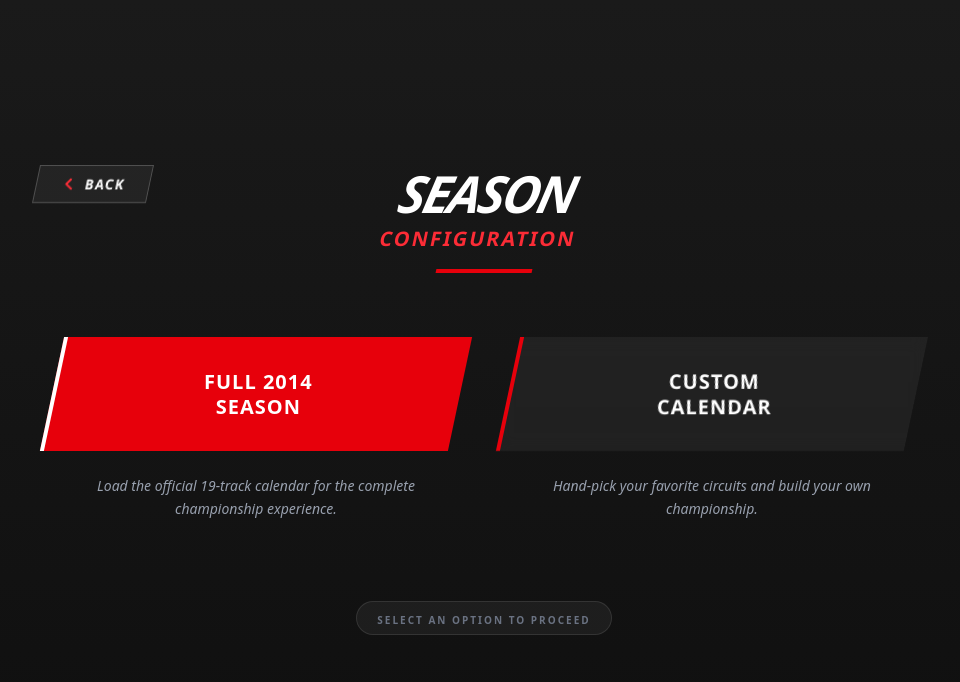
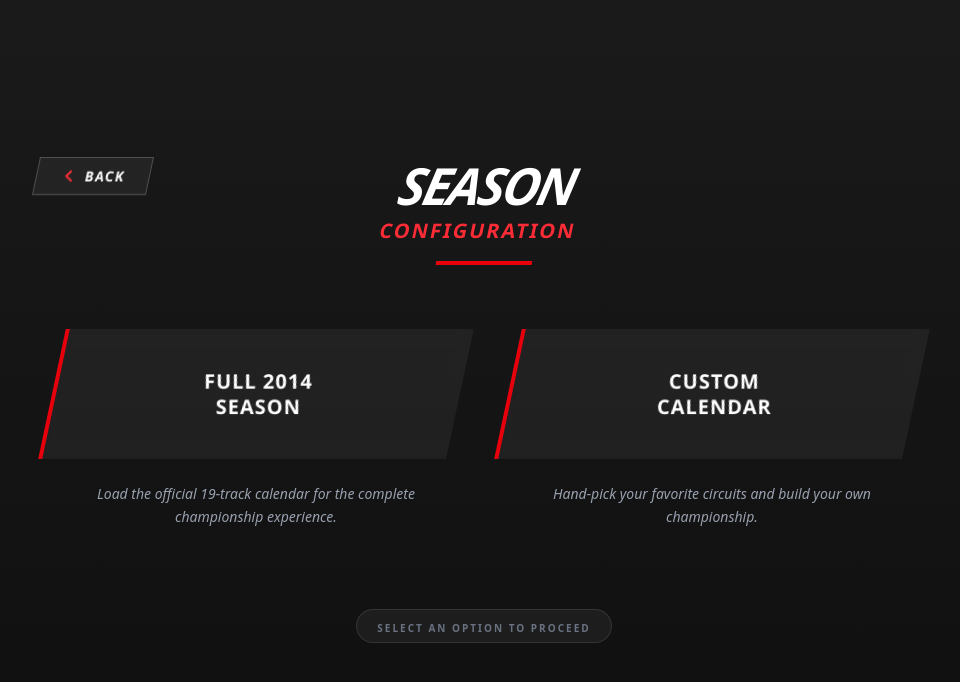
Before and after one commit to therobhe/f1-game-point-manager, a React (Vite) app: page /track-config in a window 1280 px wide. Shown: the top 682 px of the page, without its empty margins (156-1116 px from the left). Built offline with nearby package versions, Linux system fonts and the light colour scheme.

Commit message:
fix: consistent button color schema and link target for custom point system

```diff
--- a/src/App.tsx
+++ b/src/App.tsx
@@ -5,6 +5,7 @@ import { SeasonProvider } from './context/SeasonContextProvider.tsx';
 import { ConfigCalendar } from './pages/ConfigCalendar/ConfigCalendar';
 import { ConfigPointSystem } from './pages/ConfigPointSystem/ConfigPointSystem.tsx';
 import { CustomCalendarConfig } from './pages/CustomCalendarConfig/CustomCalendarConfig.tsx';
+import { CustomPointSystemConfig } from './pages/CustomPointSystemConfig/CustomPointSystemConfig.tsx';
 import { Finish } from './pages/Finish/Finish';
 import { MainMenu } from './pages/MainMenu/MainMenu';
 import { RaceResult } from './pages/RaceResult/RaceResult';
@@ -18,7 +19,7 @@ const AppRouter = () => {
 			<Route path="/track-config" element={<ConfigCalendar />} />
 			<Route path="/custom-calendar" element={<CustomCalendarConfig />} />
 			<Route path="/points" element={<ConfigPointSystem />} />
-			<Route path="/custom-pointsystem-config" element={<CustomCalendarConfig />} />
+			<Route path="/custom-pointsystem-config" element={<CustomPointSystemConfig />} />
 			<Route path="/race/:raceId" element={<RaceResult key={location.pathname} />} />
 			<Route path="/standings/:raceId" element={<Standings />} />
 			<Route path="/finish" element={<Finish />} />
--- a/src/pages/ConfigCalendar/ConfigCalendar.tsx
+++ b/src/pages/ConfigCalendar/ConfigCalendar.tsx
@@ -24,16 +24,19 @@ export const ConfigCalendar: React.FC = () => {
 	};
 
 	return (
-		<div className="flex flex-col items-center justify-center min-h-screen p-4 bg-gradient-to-b from-[#1a1a1a] to-[#0f0f0f]">
+		<div
+			className="flex flex-col items-center justify-center min-h-screen p-4 bg-gradient-to-b from-[#1a1a1a] to-[#0f0f0f]">
 			<div className="w-full max-w-4xl relative">
 				<div className="absolute left-0 md:top-0">
 					<BackButton />
 				</div>
 
 				<div className="text-center mt-16 md:mt-0 mb-16">
-					<h1 className="text-4xl md:text-5xl font-black italic tracking-tighter text-white uppercase transform -skew-x-12 inline-block">
+					<h1
+						className="text-4xl md:text-5xl font-black italic tracking-tighter text-white uppercase transform -skew-x-12 inline-block">
 						Season
-						<span className="block text-red-500 not-italic skew-x-0 tracking-widest text-xl mt-1 uppercase">Configuration</span>
+						<span
+							className="block text-red-500 not-italic skew-x-0 tracking-widest text-xl mt-1 uppercase">Configuration</span>
 					</h1>
 					<div className="h-1 w-24 bg-red-600 mx-auto mt-4 transform -skew-x-12"></div>
 				</div>
@@ -45,18 +48,21 @@ export const ConfigCalendar: React.FC = () => {
 							onClick={selectFullSeasonAndGoToPointsystem}
 							className="
 								relative overflow-hidden
-								px-12 py-8 w-full
-								bg-red-600 rounded-none border-l-4 border-white
+                px-8 py-10 w-full
+                bg-white/5 backdrop-blur-sm rounded-none border-l-4 border-red-600
+                rounded-none
                 transform -skew-x-12
                 transition-all duration-300 ease-out
-								hover:bg-red-700 hover:scale-105 hover:shadow-[0_0_30px_rgba(220,38,38,0.3)]
+                hover:scale-105 hover:shadow-[0_0_30px_rgba(220,38,38,0.2)]
                 flex items-center justify-center
 							"
 						>
-							<span className="relative z-10 block text-xl font-bold text-white uppercase tracking-wider transform skew-x-12 text-center leading-tight">
+							<span
+								className="relative z-10 block text-xl font-bold text-white uppercase tracking-wider transform skew-x-12 text-center leading-tight">
 								Full 2014<br />Season
 							</span>
-							<div className="absolute inset-0 h-full w-full scale-0 rounded-none transition-all duration-300 group-hover:scale-100 group-hover:bg-red-800/50"></div>
+							<div
+								className="absolute inset-0 h-full w-full scale-0 rounded-none transition-all duration-300 group-hover:scale-100 group-hover:bg-red-800/50"></div>
 						</button>
 						<p className="text-gray-400 text-sm text-center leading-relaxed italic">
 							Load the official 19-track calendar for the complete championship experience.
@@ -69,18 +75,21 @@ export const ConfigCalendar: React.FC = () => {
 							onClick={goToCalendarCreationScreen}
 							className="
 								relative overflow-hidden
-								px-12 py-8 w-full
+                px-8 py-10 w-full
                 bg-white/5 backdrop-blur-sm rounded-none border-l-4 border-red-600
+                rounded-none
                 transform -skew-x-12
                 transition-all duration-300 ease-out
-								hover:bg-white/10 hover:scale-105 hover:shadow-[0_0_30px_rgba(255,255,255,0.05)]
+                hover:scale-105 hover:shadow-[0_0_30px_rgba(220,38,38,0.2)]
                 flex items-center justify-center
 							"
 						>
-							<span className="relative z-10 block text-xl font-bold text-white uppercase tracking-wider transform skew-x-12 text-center leading-tight">
+							<span
+								className="relative z-10 block text-xl font-bold text-white uppercase tracking-wider transform skew-x-12 text-center leading-tight">
 								Custom<br />Calendar
 							</span>
-							<div className="absolute inset-0 h-full w-full scale-0 rounded-none transition-all duration-300 group-hover:scale-100 group-hover:bg-white/5"></div>
+							<div
+								className="absolute inset-0 h-full w-full scale-0 rounded-none transition-all duration-300 group-hover:scale-100 group-hover:bg-red-800/50"></div>
 						</button>
 						<p className="text-gray-400 text-sm text-center leading-relaxed italic">
 							Hand-pick your favorite circuits and build your own championship.
@@ -89,8 +98,10 @@ export const ConfigCalendar: React.FC = () => {
 				</div>
 
 				<div className="mt-20 text-center">
-					<div className="inline-block p-1 rounded-full bg-white/5 border border-white/10 transition-colors hover:border-red-500/50 cursor-help group">
-						<span className="px-4 py-1 text-[10px] uppercase font-bold tracking-[0.2em] text-gray-500 group-hover:text-red-400">
+					<div
+						className="inline-block p-1 rounded-full bg-white/5 border border-white/10 transition-colors hover:border-red-500/50 cursor-help group">
+						<span
+							className="px-4 py-1 text-[10px] uppercase font-bold tracking-[0.2em] text-gray-500 group-hover:text-red-400">
 							Select an option to proceed
 						</span>
 					</div>
--- a/src/pages/ConfigPointSystem/ConfigPointSystem.tsx
+++ b/src/pages/ConfigPointSystem/ConfigPointSystem.tsx
@@ -44,8 +44,8 @@ export const ConfigPointSystem: React.FC = () => {
 								className={`
                                     relative overflow-hidden
                                     px-8 py-10 w-full
-                                    ${system.label === 'Modern' ? 'bg-red-600' : 'bg-white/5 backdrop-blur-sm border-l-4 border-red-600'}
-                                    rounded-none ${system.label === 'Modern' ? 'border-l-4 border-white' : ''}
+                                    bg-white/5 backdrop-blur-sm rounded-none border-l-4 border-red-600
+                                    rounded-none
                                     transform -skew-x-12
                                     transition-all duration-300 ease-out
                                     hover:scale-105 hover:shadow-[0_0_30px_rgba(220,38,38,0.2)]
--- a/src/pages/CustomPointSystemConfig/CustomPointSystemConfig.tsx
+++ b/src/pages/CustomPointSystemConfig/CustomPointSystemConfig.tsx
@@ -88,10 +88,10 @@ export const CustomPointSystemConfig: React.FC = () => {
 							className="
 								relative overflow-hidden group
 								px-16 py-3
-								bg-blue-600 rounded-none border-l-4 border-white
+								bg-red-600 rounded-none border-l-4 border-white
 								transform -skew-x-12 transform-gpu
 								transition-all duration-300 ease-out
-                                hover:bg-blue-700 hover:scale-105 hover:shadow-[0_0_20px_rgba(37,99,235,0.5)]
+                                hover:bg-red-700 hover:scale-105 hover:shadow-[0_0_20px_rgba(37,99,235,0.5)]
                                 flex items-center justify-center
                                 min-w-50
                             "
```
Also changed, not shown: src/pages/CustomCalendarConfig/CustomCalendarConfig.tsx (+16 -10 lines). Lines whose indentation alone changed are shown as unchanged.
